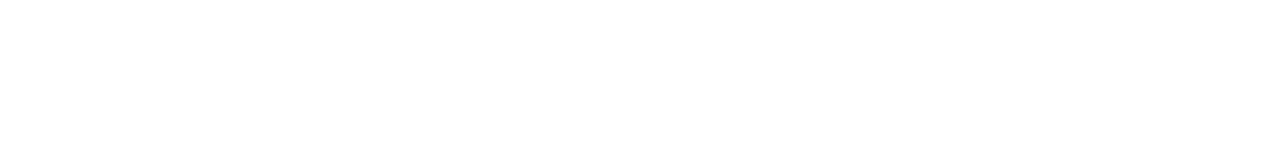
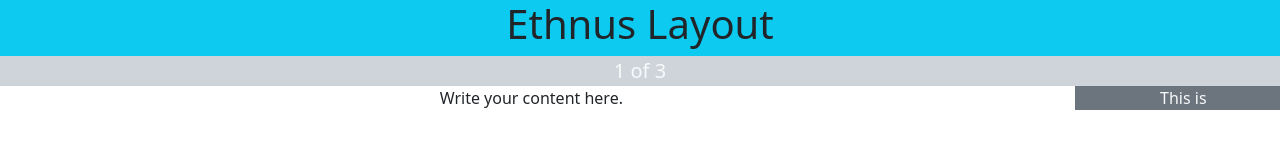
Before and after one commit to ritika-jhanwar/Ethnus-Internship, a plain HTML site: page BOOTSTRAP/task-1.html in a window 1280 px wide. Drawn offline with nearby package versions, Linux system fonts and the light colour scheme.

Commit message:
task-1 bootstrap

```diff
--- a/BOOTSTRAP/task-1.html
+++ b/BOOTSTRAP/task-1.html
@@ -7,7 +7,26 @@
     <link href="https://cdn.jsdelivr.net/npm/bootstrap@5.3.2/dist/css/bootstrap.min.css" rel="stylesheet" crossorigin="anonymous">
 </head>
 <body>
-
+    <div class="container-fluid text-center m-0 p-0 vh-100 vw-100">
+        <div class="row first bg-info m-0 vh-8">
+          <div class="col">
+            <h1 class="display-6"><b>Ethnus Layout</b></h1>
+          </div>
+        </div>
+        <div class="row bg-dark-subtle text-light fs-5 vh-6">
+          <div class="col vh-6">
+            1 of 3
+          </div>
+        </div>
+        <div class="row area vh-88">
+            <div class="col-10 content m-0 p-0 vh-88">
+              Write your content here.
+            </div>
+            <div class="col-2 bg-secondary text-light fs-6 vh-88">
+                This is
+              </div>
+          </div>
+      </div>
     <script src="https://cdn.jsdelivr.net/npm/@popperjs/core@2.11.8/dist/umd/popper.min.js" integrity="sha384-I7E8VVD/ismYTF4hNIPjVp/Zjvgyol6VFvRkX/vR+Vc4jQkC+hVqc2pM8ODewa9r" crossorigin="anonymous"></script>
     <script src="https://cdn.jsdelivr.net/npm/bootstrap@5.3.2/dist/js/bootstrap.bundle.min.js" crossorigin="anonymous"></script>
 </body>
```
